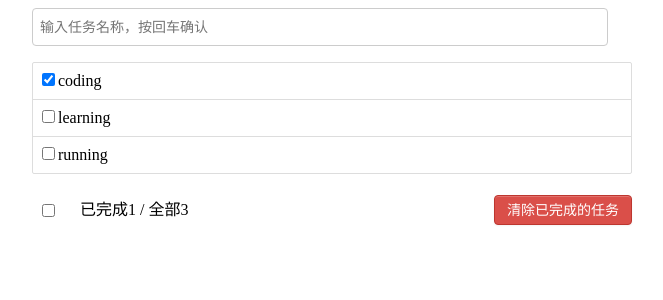
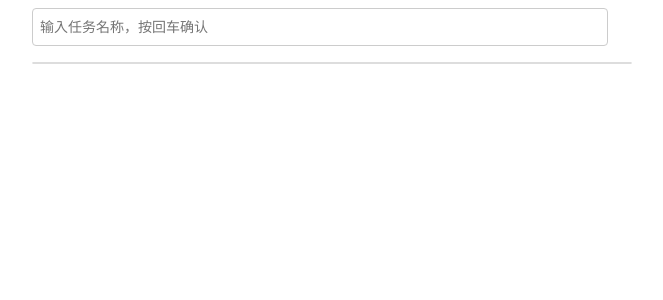
Before and after one commit to chancycy/vue2-CLI, a Vue app: page / in a window 1280 px wide. Shown: the top 300 px of the page, without its empty margins (308-971 px from the left). Built offline with nearby package versions, Linux system fonts and the light colour scheme.

Commit message:
feat:通过localStorage取消数据初始化、优化TodoList

```diff
--- a/src/App.vue
+++ b/src/App.vue
@@ -21,12 +21,9 @@
       MyHeader,MyList,MyFooter
     },
     data() {
+          //由于todos是MyHeader组件和MyFooter组件都在使用，所以放在App中（状态提升）
       return {
-          todos:[
-              {id:'0001',title:'coding',done:true},
-              {id:'0002',title:'learning',done:false},
-              {id:'0003',title:'running',done:false},
-          ]
+        todos:JSON.parse(localStorage.getItem('todos'))||[]
       }
     },
     methods: {
@@ -51,6 +48,14 @@
       // 清空勾选的todo
       clearAllTodo(){
         this.todos=this.todos.filter(todo=>!todo.done)
+      }
+    },
+    watch: {
+      todos:{
+        deep:true,
+        handler(value){
+          localStorage.setItem('todos',JSON.stringify(value))
+        }
       }
     },
   };
```
